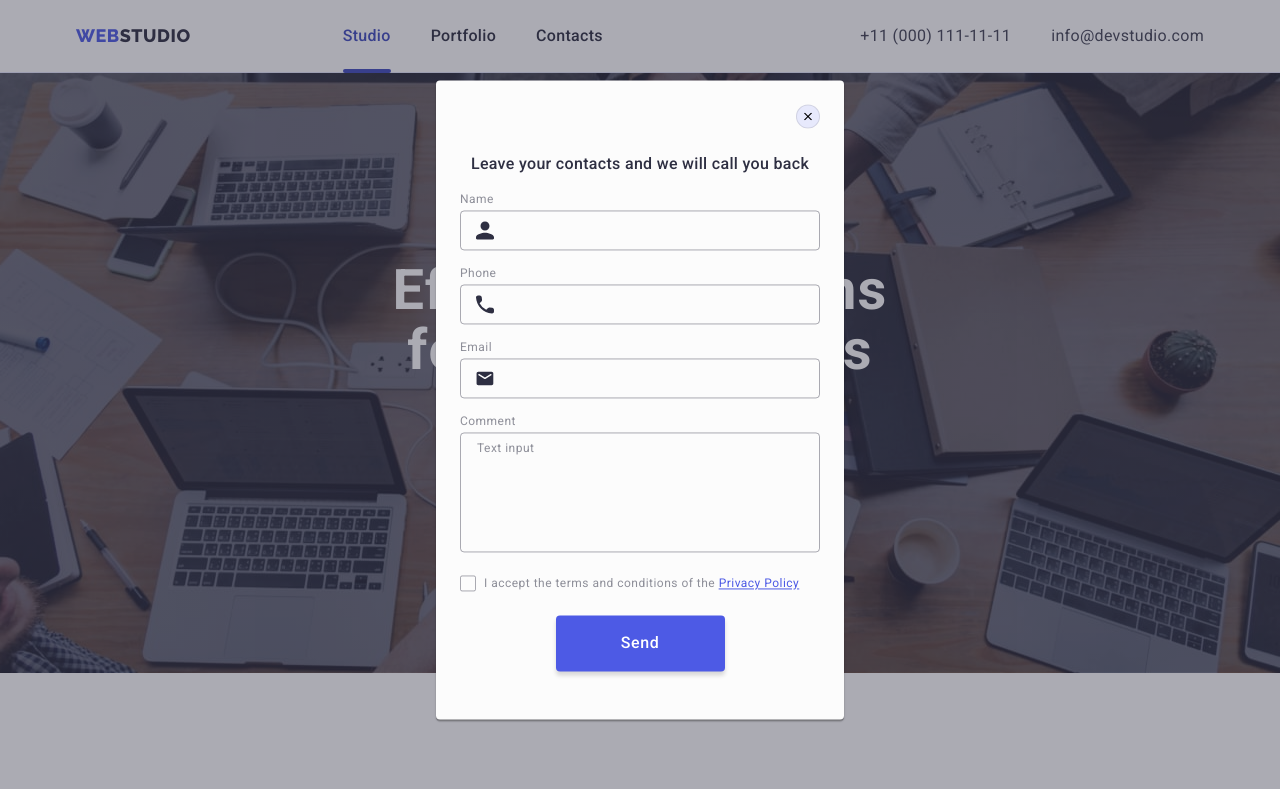
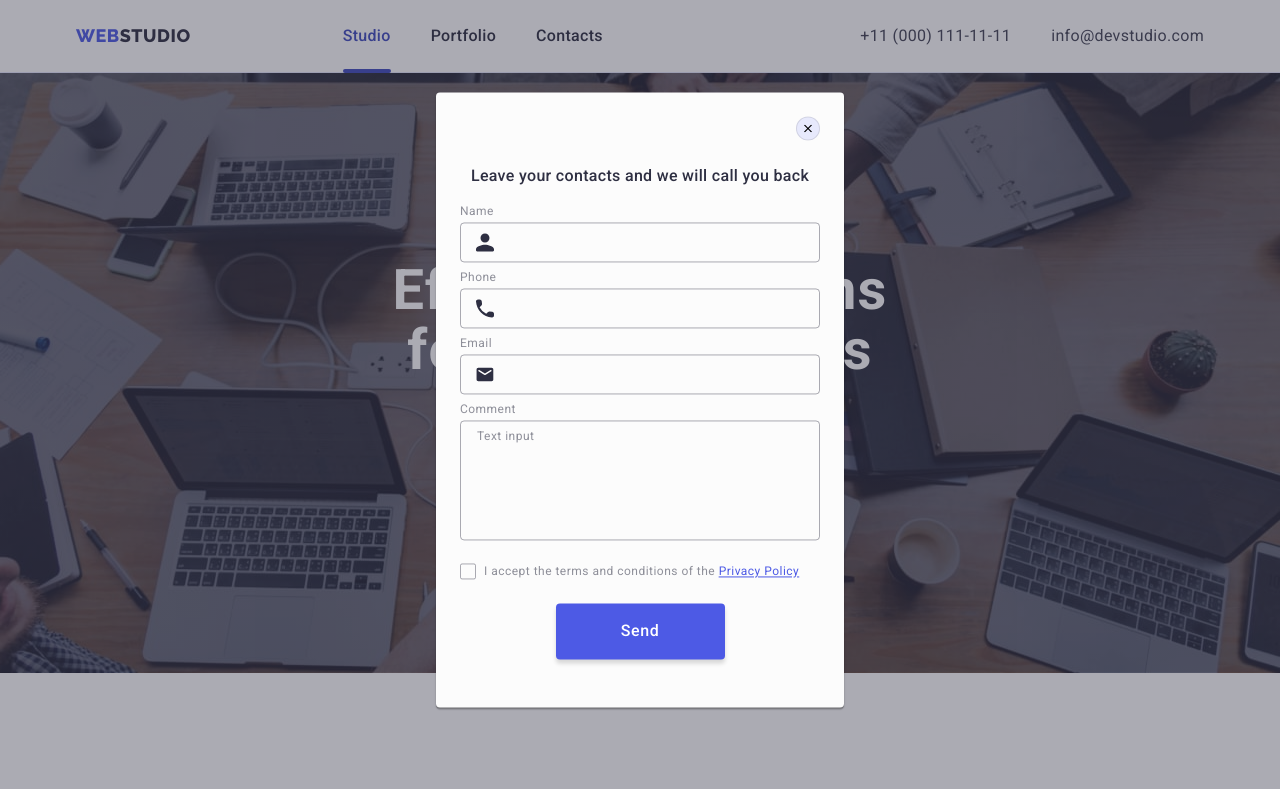
Before and after one commit to MK030191/goit-markup-hw-06, a plain HTML site: page index.html in a window 1280 px wide. Both pictures are taken after a click on the button "Order Service". Shown: the top 789 px of the page. Drawn offline with nearby package versions, Linux system fonts and the light colour scheme.

Commit message:
error_correction_5

```diff
--- a/css/styles.css
+++ b/css/styles.css
@@ -786,7 +786,11 @@ img {
   }
 
 .order-form-wrapper {
-    margin-bottom: 16px
+    margin-bottom: 8px;
+}
+
+.order-form-comment-wrapper {
+    margin-bottom: 16px;
 }
 
 .order-form-field {
--- a/index.html
+++ b/index.html
@@ -478,7 +478,7 @@
               </svg>
             </div>
           </div>
-          <div class="order-form-wrapper">
+          <div class="order-form-comment-wrapper">
             <label class="order-form-field" for="user-comment">Comment</label>
             <textarea class="order-form-message" id="user-comment" name="user-comment" placeholder="Text input"></textarea>
           </div>
```
